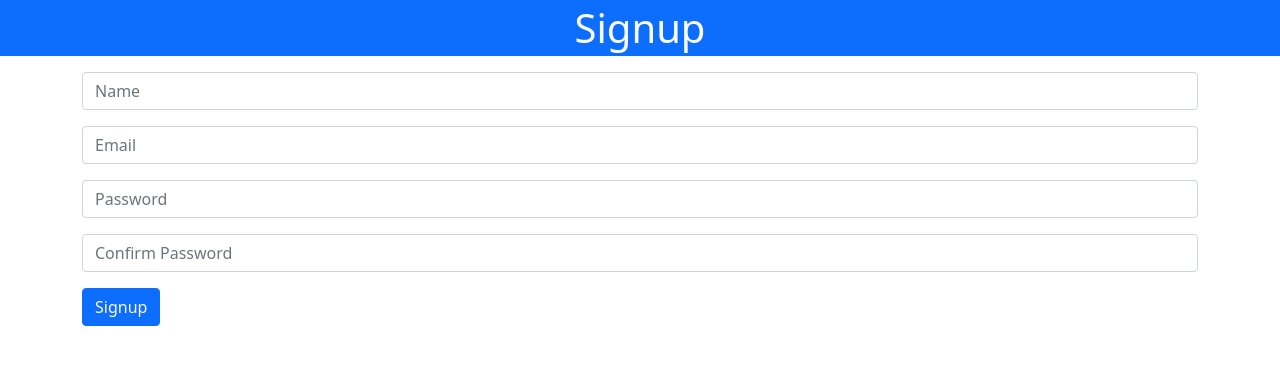
After one commit to FahamidulDipro/OOP-ChatApp, a PHP site: page /signup.php in a window 1280 px wide. The commit adds this page. Shown: the top 365 px of the page. Run offline with PHP 8.4, Linux system fonts and the light colour scheme.

Commit message:
Making signup page and functionalities

```diff
--- a/include/crud.php
+++ b/include/crud.php
@@ -19,5 +19,21 @@ class Chat
         $stmt = $this->db->query("INSERT INTO `chatpage`(`message`, `time`) VALUES ('$m',CURRENT_TIMESTAMP())");
         header('location:index.php');
     }
+
+    public function signup($username,$email,$pass,$cpass){
+        $st = $this->db->query("SELECT * FROM `user_info` WHERE `username`='$username'");
+        $num = $st->rowCount();
+        if($num>0){
+            echo'<div class="alert alert-warning"><strong>Username already exists.</strong></div>';
+        }
+        else{
+            if($pass == $cpass){
+
+        $stmt = $this->db->query("INSERT INTO `user_info` (`username`, `email`, `password`, `cpassword`) VALUES ('$username', '$email', '$pass', '$cpass')");
+        header('location:login.php');
+            }
+        }
+
+    }
 }
 ?>
--- a/include/db_connect.php
+++ b/include/db_connect.php
@@ -9,4 +9,5 @@ try{
     die();
 }
 $chat = new Chat($db);
+
 ?>
--- /dev/null
+++ b/login.php
@@ -0,0 +1 @@
+Hellow!
--- /dev/null
+++ b/signup.php
@@ -0,0 +1,59 @@
+<?php
+include "./include/db_connect.php";
+if(isset($_POST['submit'])){
+    $name = $_POST['name'];
+    $email = $_POST['email'];
+    $password = $_POST['password'];
+    $cpassword = $_POST['cpassword'];
+    $chat->signup($name,$email,$password,$cpassword);
+}
+
+?>
+<!doctype html>
+<html lang="en">
+
+<head>
+    <!-- Required meta tags -->
+    <meta charset="utf-8">
+    <meta name="viewport" content="width=device-width, initial-scale=1">
+
+    <!-- Bootstrap CSS -->
+    <link href="https://cdn.jsdelivr.net/npm/bootstrap@5.0.0-beta1/dist/css/bootstrap.min.css" rel="stylesheet" integrity="sha384-giJF6kkoqNQ00vy+HMDP7azOuL0xtbfIcaT9wjKHr8RbDVddVHyTfAAsrekwKmP1" crossorigin="anonymous">
+
+    <title>Let's Chat</title>
+</head>
+
+<body>
+
+
+    <h1 class="bg-primary text-light px-3 py-1 text-center">Signup</h1>
+
+
+
+
+
+    <div class="container">
+        <form method="POST">
+            <input type="text" name="name" placeholder="Name" class="form-control mt-3" required>
+            <input type="email" name="email" placeholder="Email" class="form-control mt-3" required>
+            <input type="password" name="password" placeholder="Password" class="form-control mt-3" required>
+            <input type="password" name="cpassword" placeholder="Confirm Password" class="form-control mt-3" required>
+            <input type="submit" class="btn btn-primary text-light mt-3" value="Signup" name="submit">
+
+        </form>
+
+    </div>
+
+    <!-- Optional JavaScript; choose one of the two! -->
+
+    <!-- Option 1: Bootstrap Bundle with Popper -->
+    <script src="https://cdn.jsdelivr.net/npm/bootstrap@5.0.0-beta1/dist/js/bootstrap.bundle.min.js" integrity="sha384-ygbV9kiqUc6oa4msXn9868pTtWMgiQaeYH7/t7LECLbyPA2x65Kgf80OJFdroafW" crossorigin="anonymous"></script>
+
+    <!-- Option 2: Separate Popper and Bootstrap JS -->
+    <!--
+    <script src="https://cdn.jsdelivr.net/npm/@popperjs/core@2.5.4/dist/umd/popper.min.js" integrity="sha384-q2kxQ16AaE6UbzuKqyBE9/u/KzioAlnx2maXQHiDX9d4/zp8Ok3f+M7DPm+Ib6IU" crossorigin="anonymous"></script>
+    <script src="https://cdn.jsdelivr.net/npm/bootstrap@5.0.0-beta1/dist/js/bootstrap.min.js" integrity="sha384-pQQkAEnwaBkjpqZ8RU1fF1AKtTcHJwFl3pblpTlHXybJjHpMYo79HY3hIi4NKxyj" crossorigin="anonymous"></script>
+    -->
+</body>
+
+</html>
```
